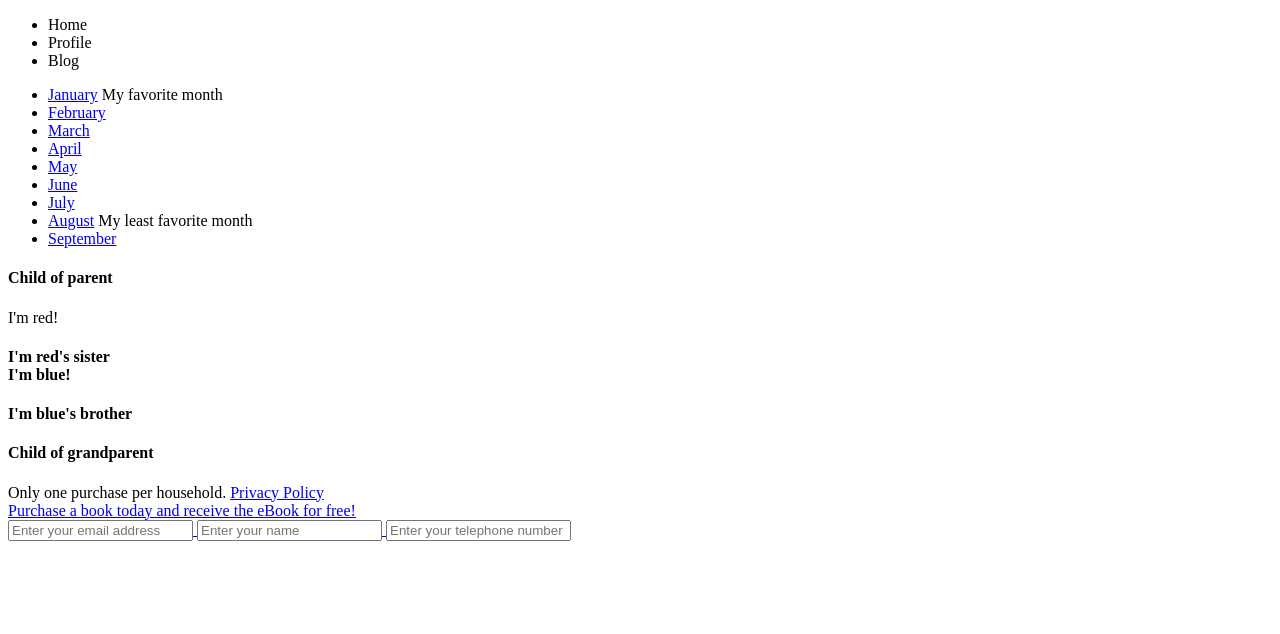
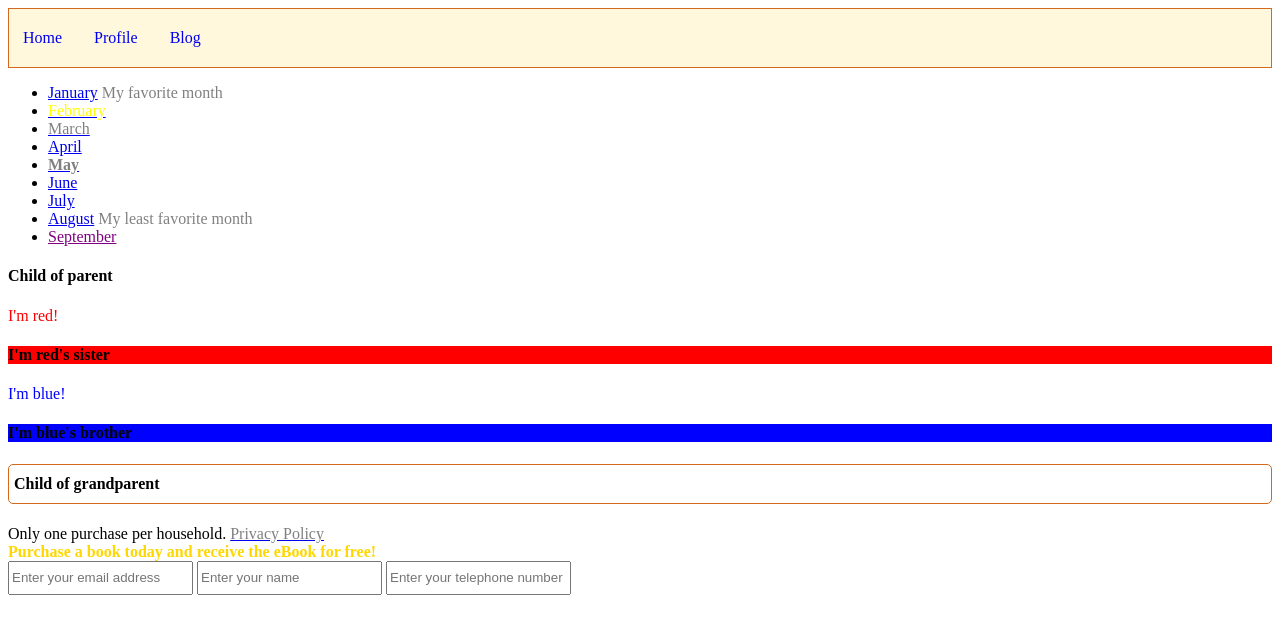
Before and after one commit to smudra/nss-css-article-styling-selectors, a plain HTML site: page index.html in a window 1280 px wide. Drawn offline with Linux system fonts and the light colour scheme.

Commit message:
completed css selectors exercise

```diff
--- a/index.html
+++ b/index.html
@@ -4,17 +4,21 @@
     <meta charset="UTF-8">
     <meta name="viewport" content="width=device-width, initial-scale=1.0">
     <meta http-equiv="X-UA-Compatible" content="ie=edge">
-    <title>Document</title>
+    <title>CSS Selectors</title>
+    <link rel="stylesheet" type="text/css" href="selectors.css">
 </head>
 <body>
     <header>
+        <nav>
             <ul>
-                <li>Home</li>
-                <li>Profile</li>
-                <li>Blog</li>
+                <li><a href="#">Home</a></li>
+                <li><a href="#">Profile</a></li>
+                <li><a href="#">Blog</a></li>
             </ul>
+        </nav>
     </header>
 
+            <article>
                 <section>
                     <div class="month-list">
                         <ul>
@@ -58,21 +62,23 @@
                         </ul>
                     </div>
                 </section>
-
+            </article>
+            <article>
                 <section>
                     <div class="grandparent">
                         <div class="parent">
                             <h4>Child of parent</h4>
                             <div>
-                    <div>I'm red!</div>
-                    <h4>I'm red's sister
-                    <div>I'm blue!</div>
-                    <h4>I'm blue's brother</h4>
+                                <div class="redchild">I'm red!</div>
+                                <h4 class="redsibling">I'm red's sister</h4>
+                                <div class="bluechild">I'm blue!</div>
+                                <h4 class="bluesibling">I'm blue's brother</h4>
                             </div>
                         </div>
-                <h4>Child of grandparent</h4>
+                            <h4 class="child-of-grandparent">Child of grandparent</h4>
                     </div>
                 </section>
+            </article>
 
             <footer class="padded">
 
@@ -84,6 +90,7 @@
                                 Privacy Policy
                             </span>
                         </span>
+                    </a>
                 </div>
 
                 <div class="promo">
--- a/selectors.css
+++ b/selectors.css
@@ -0,0 +1,65 @@
+header {
+    border-color: chocolate;
+    border-style: solid;
+    border-width: 1px;
+}
+
+nav ul {
+    margin: 0;
+    padding: 0;
+    list-style-type: none;
+    padding: 20px 0;
+    background-color: cornsilk;
+}
+
+nav li {
+    display: inline;
+    padding: 0 14px;
+
+}
+
+nav li a {
+    text-decoration: none;
+}
+.disabled {
+    color: gray;
+}
+
+a.disabled  {
+    color: purple;
+}
+
+.active {
+    color: yellow;
+}
+.redchild {
+    color: red;
+}
+
+.bluechild {
+    color: blue;
+}
+
+.redsibling {
+    background-color: red;
+}
+.bluesibling {
+    background-color: blue;
+}
+
+.child-of-grandparent {
+    border-width: 1px;
+    border-color: chocolate;
+    border-style: solid;
+    border-radius: 5px;
+    padding: 10px 5px;
+}
+
+.promo {
+    font-weight: bold;
+    color: gold;
+}
+
+input {
+    height: 28px;
+}
```
Lines whose indentation alone changed are shown as unchanged.
